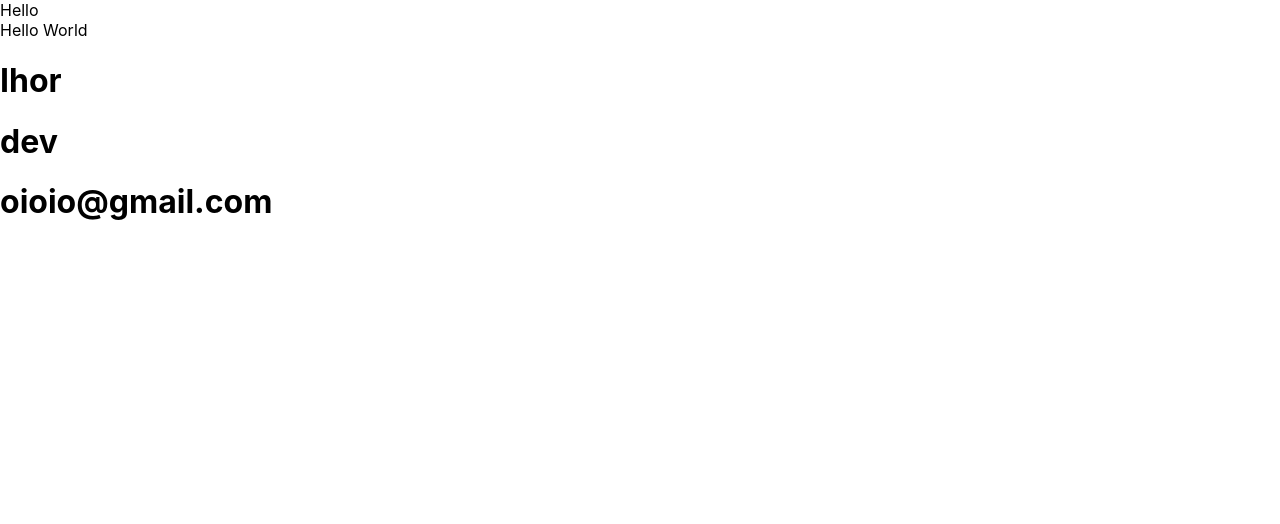
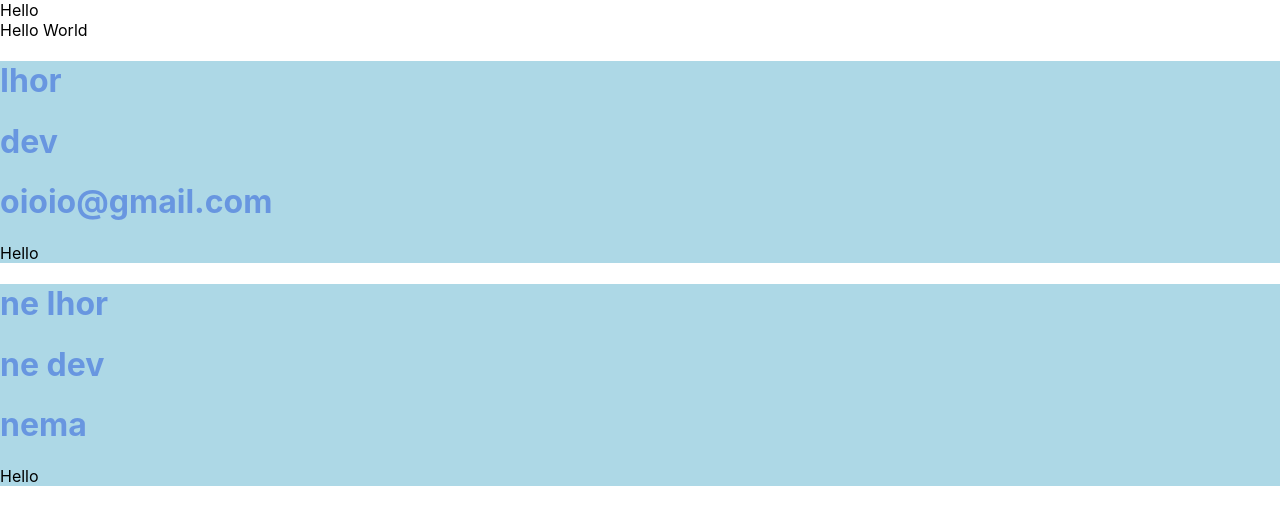
Before and after one commit to jukitot/react_course_march, a React (Create React App) app: page / in a window 1280 px wide. Shown: the top 524 px of the page. Built offline with nearby package versions, Linux system fonts and the light colour scheme.

Commit message:
lesson_1

```diff
--- a/package.json
+++ b/package.json
@@ -9,6 +9,7 @@
     "react": "^18.2.0",
     "react-dom": "^18.2.0",
     "react-scripts": "5.0.1",
+    "sass": "^1.64.2",
     "web-vitals": "^2.1.4"
   },
   "scripts": {
--- a/src/App.js
+++ b/src/App.js
@@ -1,4 +1,4 @@
-import logo from './logo.svg';
+
 import './App.css';
 import UserComponent from "./components/UserComponent/UserComponent";
 const firstDiv = <div>Hello</div>
@@ -12,7 +12,15 @@
           <UserComponent
               name={'Ihor'}
               nickname={'dev'}
-              email={'oioio@gmail.com'}/>
+              email={'oioio@gmail.com'}
+              element={firstDiv}
+          />
+          <UserComponent
+              name={'ne Ihor'}
+              nickname={'ne dev'}
+              email={'nema'}
+              element={firstDiv}
+          />
 
 
       </>
--- a/src/components/UserComponent/UserComponent.jsx
+++ b/src/components/UserComponent/UserComponent.jsx
@@ -1,13 +1,14 @@
+import styles from "./UserComponent.module.scss";
+
 const UserComponent = (props) => {
-    const {name, nickname, email} = props
+    const {name, nickname, email, element} = props
     console.log(props);
     return(
-        <div>
-            <h1>{name}</h1>
+        <div className={styles.container}>
+            <h1 className={styles.h1}>{name}</h1>
             <h1>{nickname}</h1>
             <h1>{email}</h1>
-
-
+            {element}
         </div>
     )
 }
--- /dev/null
+++ b/src/components/UserComponent/UserComponent.module.scss
@@ -0,0 +1,6 @@
+.container {
+    background-color: lightblue;
+    h1{
+        color: #6896e0;
+    }
+}
```
Also changed, not shown: 1 other file (tests, documents, lock files or other folders).
